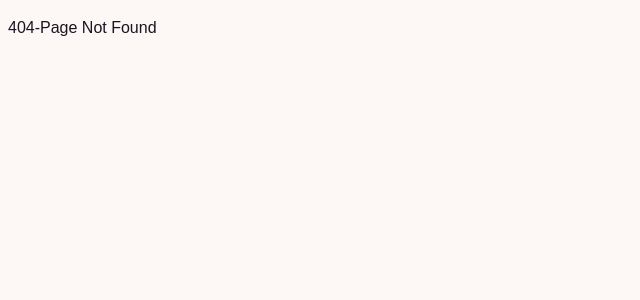
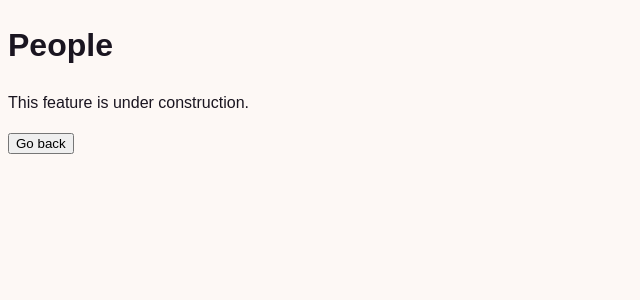
Before and after one commit to tavcoder/Crush_on_you, a React (Vite) app: page /people in a window 1280 px wide. Before the commit this address had no page. Shown: the top 300 px of the page, without its empty margins (0-640 px from the left). Built offline with nearby package versions, Linux system fonts and the light colour scheme; a web font is replaced by a local one.

Commit message:
feat(ui): add ComingSoon page and redirect broken links

```diff
--- a/src/App.jsx
+++ b/src/App.jsx
@@ -4,6 +4,7 @@ import { BrowserRouter, Routes, Route } from 'react-router'
 import { LoadingFallback } from './components/ui/feedback/LoadingFallback.jsx'
 import { UserAuthProvider } from './context/UserAuthContext.jsx'
 import { DevPage } from './pages/DevPage.jsx'
+import { ComingSoonPage } from './pages/ComingSoonPage.jsx'
 import './App.css'
 
 function App() {
@@ -14,6 +15,15 @@ function App() {
         <Suspense fallback={<LoadingFallback />}>
           <Routes>
             <Route path="/" element={<DevPage />} />
+            <Route path="/feed" element={<ComingSoonPage feature="Feed" />} />
+            <Route path="/timeline" element={<ComingSoonPage feature="Timeline" />} />
+            <Route path="/people" element={<ComingSoonPage feature="People" />} />
+            <Route path="/notifications" element={<ComingSoonPage feature="Notifications" />} />
+            <Route path="/profile" element={<ComingSoonPage feature="Profile" />} />
+            <Route path="/settings" element={<ComingSoonPage feature="Settings" />} />
+            <Route path="/search" element={<ComingSoonPage feature="Search" />} />
+            <Route path="/messages" element={<ComingSoonPage feature="Messages" />} />
+            <Route path="/profile" element={<ComingSoonPage feature="Profile" />} />
             <Route path="*" element={<p>404-Page Not Found</p>} />
           </Routes>
         </Suspense>
--- /dev/null
+++ b/src/pages/ComingSoonPage.jsx
@@ -0,0 +1,16 @@
+// pages/ComingSoonPage.jsx
+import { useNavigate } from 'react-router'
+
+export function ComingSoonPage({ feature }) {
+    const navigate = useNavigate()
+
+    return (
+        <div className="coming-soon">
+            <h1>{feature}</h1>
+            <p>This feature is under construction.</p>
+            <button onClick={() => navigate(-1)}>
+                Go back
+            </button>
+        </div>
+    )
+}
```
